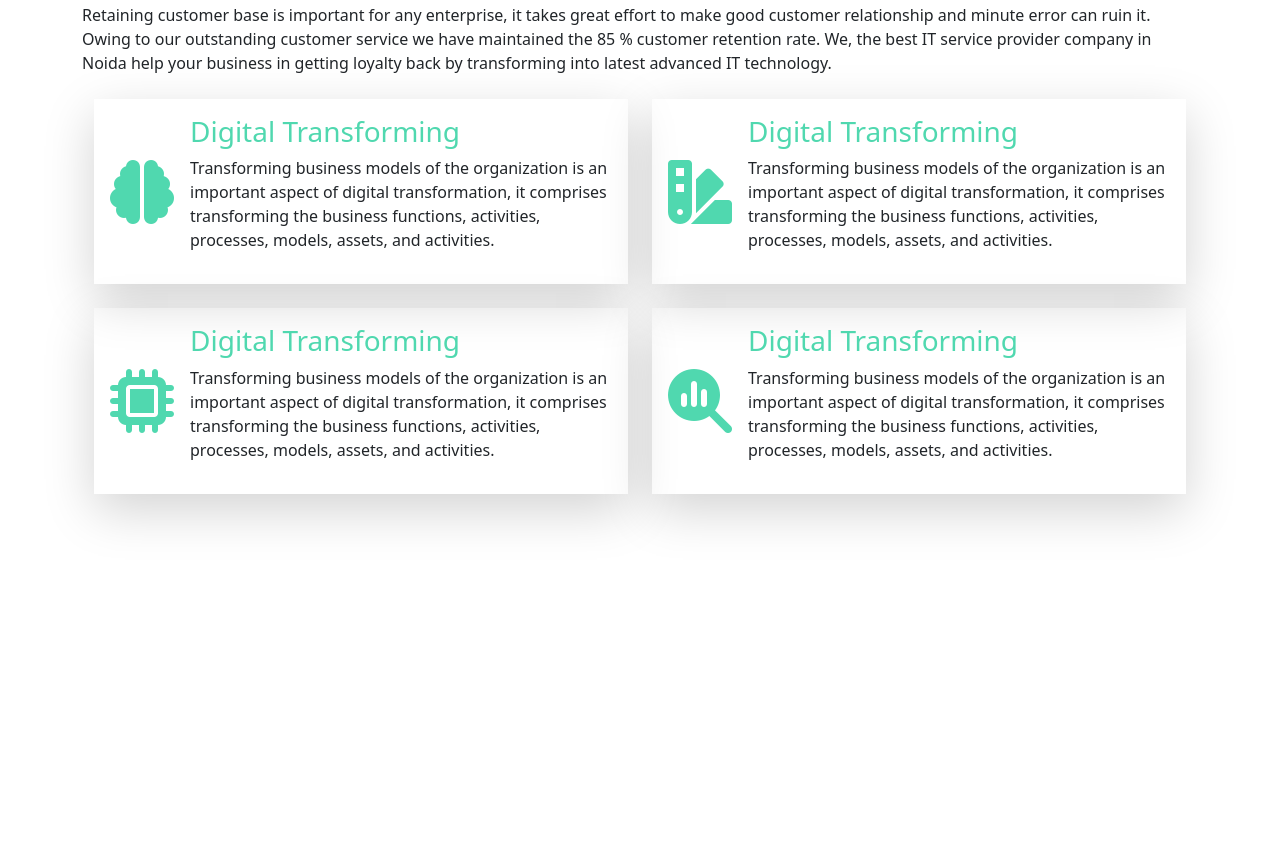
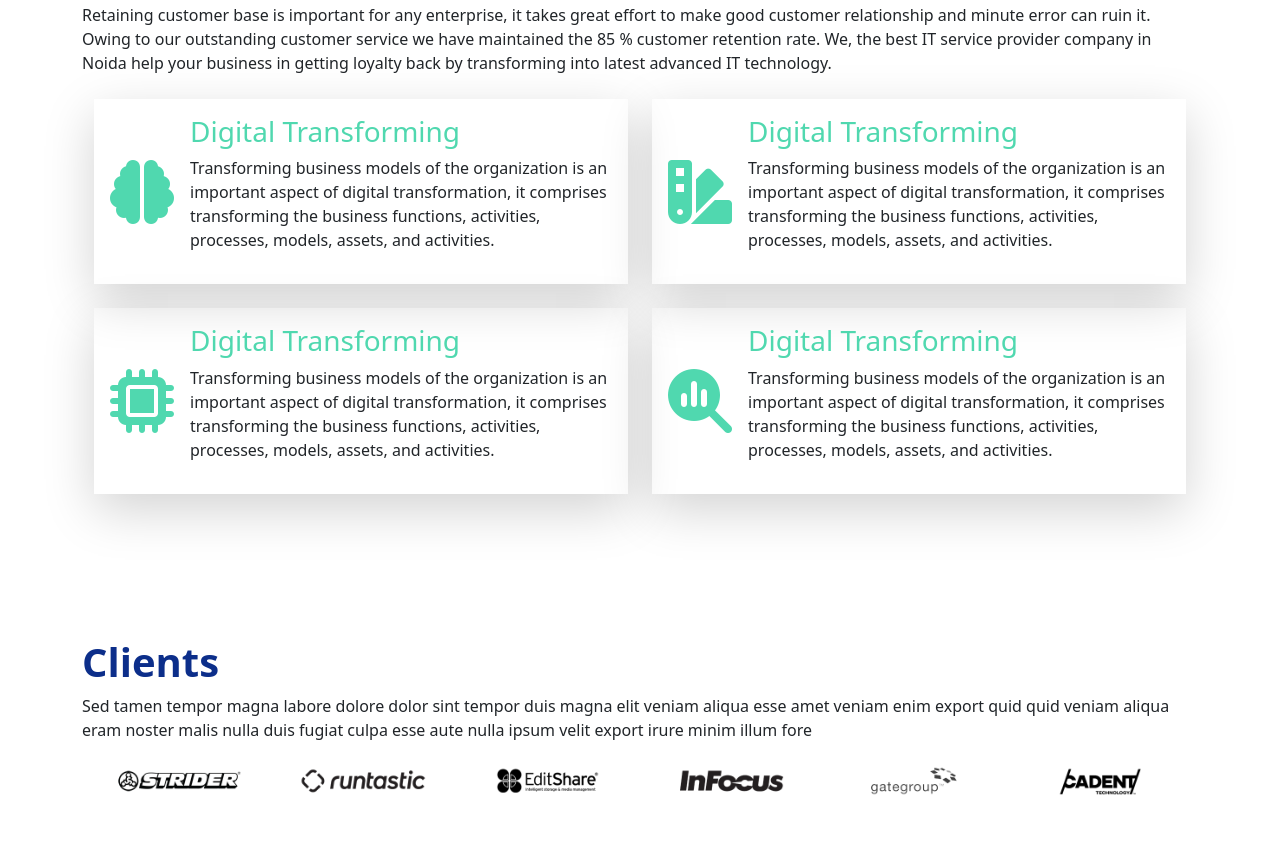
Before and after one commit to Rownokzahan/marketing-website, a plain HTML site: page index.html in a window 1280 px wide. Shown: the part 1363-2210 px from the top of the page. Before the commit the page ends 1953 px from the top, so only its background shows below. Drawn offline with Linux system fonts and the light colour scheme.

Commit message:
add clients section

```diff
--- a/index.html
+++ b/index.html
@@ -198,6 +198,21 @@
                 </div>
             </div>
         </section>
+
+        <!-- Clients -->
+        <section class="container my-5 py-5">
+            <h2 class="display-6 fw-bold text-primary">Clients</h2>
+            <p class="mb-4">Sed tamen tempor magna labore dolore dolor sint tempor duis magna elit veniam aliqua esse amet veniam enim export quid quid veniam aliqua eram noster malis nulla duis fugiat culpa esse aute nulla ipsum velit export irure minim illum fore</p>
+
+            <div class="d-flex justify-content-evenly align-items-center gap-4 flex-wrap">
+                <img src="./images/clients/client-1.png" class="client-img" alt="">
+                <img src="./images/clients/client-2.png" class="client-img" alt="">
+                <img src="./images/clients/client-3.png" class="client-img" alt="">
+                <img src="./images/clients/client-4.png" class="client-img" alt="">
+                <img src="./images/clients/client-5.png" class="client-img" alt="">
+                <img src="./images/clients/client-6.png" class="client-img" alt="">
+            </div>
+        </section>
     </main>
 
     <footer></footer>
--- a/styles/style.css
+++ b/styles/style.css
@@ -19,3 +19,7 @@
     background-size: cover;
     background-position: center;
 }
+
+.client-img{
+    width: 130px;
+}
```
